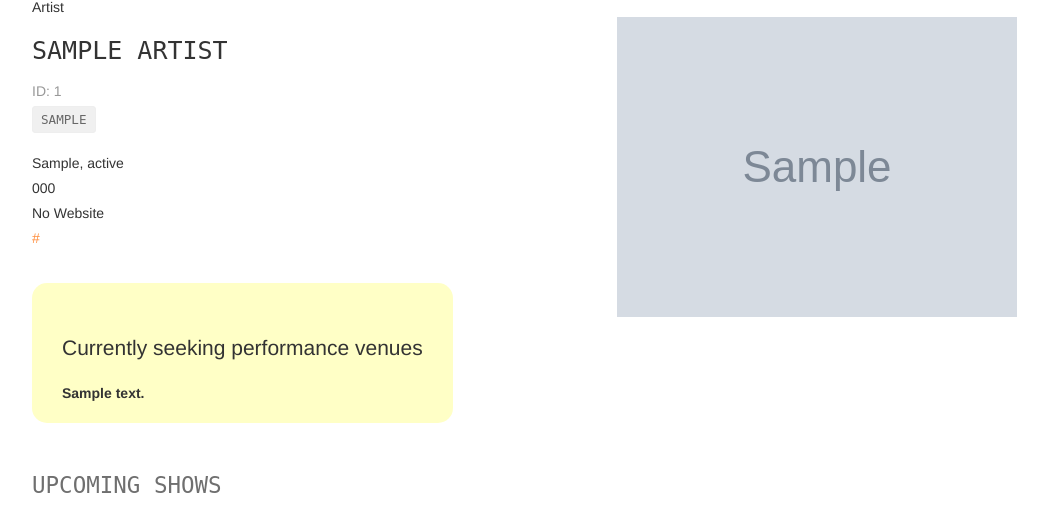
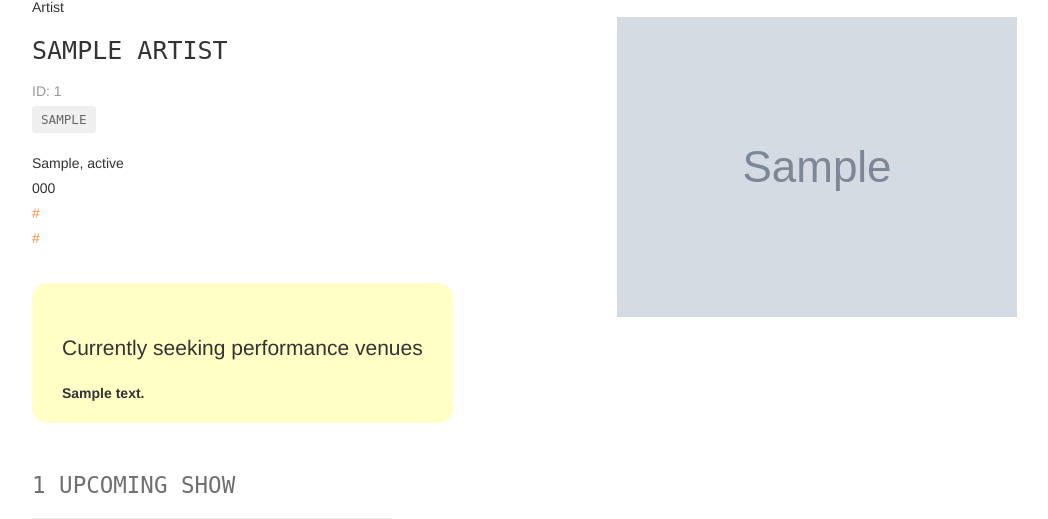
Before and after one commit to mc-jamin/artist-venue, a Flask app: page /artists/1 in a window 1280 px wide. Shown: the part 83-602 px from the top of the page, without its empty margins (38-1086 px from the left). Run offline with Flask 2, Linux system fonts and the light colour scheme; tables that the repository leaves empty hold one stand-in row (values such as "Sample post"); grey boxes marked "Sample" are stand-in pictures; some libraries are stand-ins or nearby versions.

Commit message:
corrected to show changes in venue and artist listing

```diff
--- a/app.py
+++ b/app.py
@@ -131,7 +131,7 @@ def search_venues():
 def show_venue(venue_id):
   # shows the venue page with the given venue_id
   # TODO: replace with real venue data from the venues table, using venue_id
-  return render_template('pages/show_venue.html', venues=Venue.query.filter_by(id=venue_id))
+  return render_template('pages/show_venue.html', venues=Venue.query.filter_by(id=venue_id), shows = Venue_Artist.query.filter_by(venue_id=venue_id))
 
 
 
@@ -187,7 +187,7 @@ def delete_venue(venue_id):
   finally:
     db.session.close()
 
-  return render_template('pages/home.html')
+  return redirect(url_for('index'))
 
 
 
@@ -221,7 +221,7 @@ def show_artist(artist_id):
   # shows the artist page with the given artist_id
   # TODO: replace with real artist data from the artist table, using artist_id
 
-  return render_template('pages/show_artist.html', artists= Artist.query.filter_by(id=artist_id))
+  return render_template('pages/show_artist.html', artists= Artist.query.filter_by(id=artist_id), shows = Venue_Artist.query.filter_by(artist_id=artist_id))
 
 
 
--- a/templates/pages/show_artist.html
+++ b/templates/pages/show_artist.html
@@ -5,7 +5,7 @@
 
 <div class="row">
 	<div class="col-sm-6">
-	{% for artist in artists %}
+{% for artist in artists %}
 
 		<h1 class="monospace">
 			{{ artist.name }}
@@ -25,7 +25,7 @@
 			<i class="fas fa-phone-alt"></i> {% if artist.phone %}{{ artist.phone }}{% else %}No Phone{% endif %}
         </p>
         <p>
-			<i class="fas fa-link"></i> {% if artist.website %}<a href="{{ artist.website }}" target="_blank">{{ artist.website }}</a>{% else %}No Website{% endif %}
+			<i class="fas fa-link"></i> {% if artist.website_link %}<a href="{{ artist.website_link }}" target="_blank">{{ artist.website_link }}</a>{% else %}No Website{% endif %}
 		</p>
 		<p>
 			<i class="fab fa-facebook-f"></i> {% if artist.facebook_link %}<a href="{{ artist.facebook_link }}" target="_blank">{{ artist.facebook_link }}</a>{% else %}No Facebook Link{% endif %}
@@ -47,35 +47,38 @@
 		<img src="{{ artist.image_link }}" alt="Venue Image" />
 	</div>
 </div>
+
+
 <section>
-	<h2 class="monospace">{{ artist.upcoming_shows_count }} Upcoming {% if artist.upcoming_shows_count == 1 %}Show{% else %}Shows{% endif %}</h2>
+	<h2 class="monospace">{{ shows.count() }} Upcoming {% if shows.count() == 1 %}Show{% else %}Shows{% endif %}</h2>
 	<div class="row">
-		{%for show in artist.upcoming_shows %}
+		{% for my_show in shows %}
 		<div class="col-sm-4">
 			<div class="tile tile-show">
-				<img src="{{ show.venue_image_link }}" alt="Show Venue Image" />
-				<h5><a href="/venues/{{ show.venue_id }}">{{ show.venue_name }}</a></h5>
-				<h6>{{ show.start_time|datetime('full') }}</h6>
+				<img src="{{ my_show.venue_id }}" alt="Show Venue Image" />
+				<h5><a href="/venues/{{ my_show.venue_id }}">{{ my_show.venue_id }}</a></h5>
+				<h6>{{ my_show.start_time|datetime('full') }}</h6>
 			</div>
 		</div>
 		{% endfor %}
 	</div>
 </section>
 <section>
-	<h2 class="monospace">{{ artist.past_shows_count }} Past {% if artist.past_shows_count == 1 %}Show{% else %}Shows{% endif %}</h2>
+	<h2 class="monospace">{{ artists.count() }} Past {% if artists.count() == 1 %}Show{% else %}Shows{% endif %}</h2>
 	<div class="row">
-		{%for show in artist.past_shows %}
+		{% for my_show in shows %}
 		<div class="col-sm-4">
 			<div class="tile tile-show">
-				<img src="{{ show.venue_image_link }}" alt="Show Venue Image" />
-				<h5><a href="/venues/{{ show.venue_id }}">{{ show.venue_name }}</a></h5>
-				<h6>{{ show.start_time|datetime('full') }}</h6>
+				<img src="{{ my_show.venue_id }}" alt="Show Venue Image" />
+				<h5><a href="/venues/{{ my_show.venue_id }}">{{ my_show.venue_id }}</a></h5>
+				<h6>{{ my_show.start_time|datetime('full') }}</h6>
 			</div>
 		</div>
 		{% endfor %}
 	</div>
 </section>
 
+
 <a href="/artists/{{ artist.id }}/edit"><button class="btn btn-primary btn-lg">Edit</button></a>
-	{% endfor %}
+{% endfor %}
 {% endblock %}
```
Also changed, not shown: requirements.txt (+30 -6 lines), templates/pages/show_venue.html (+12 -9 lines).
